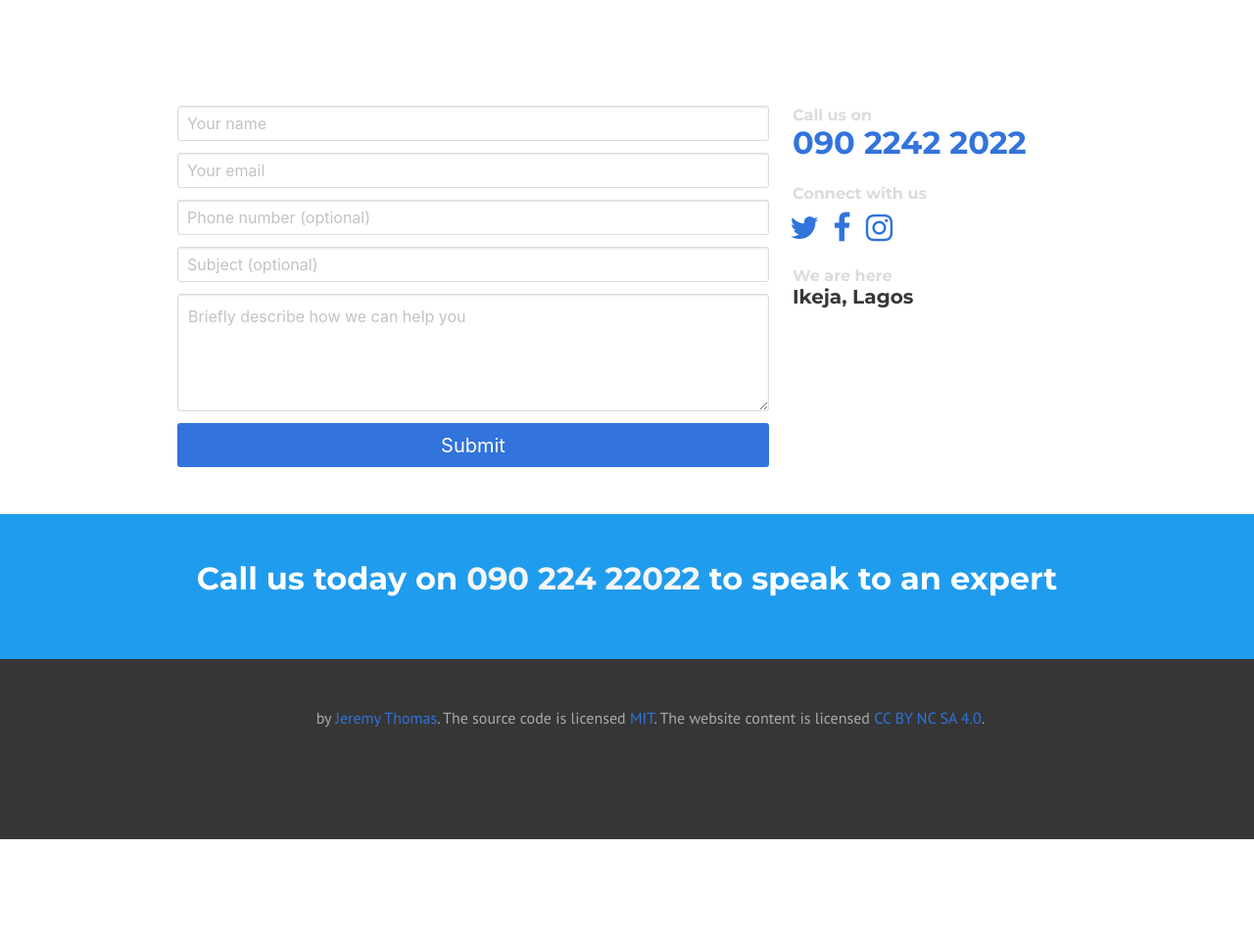
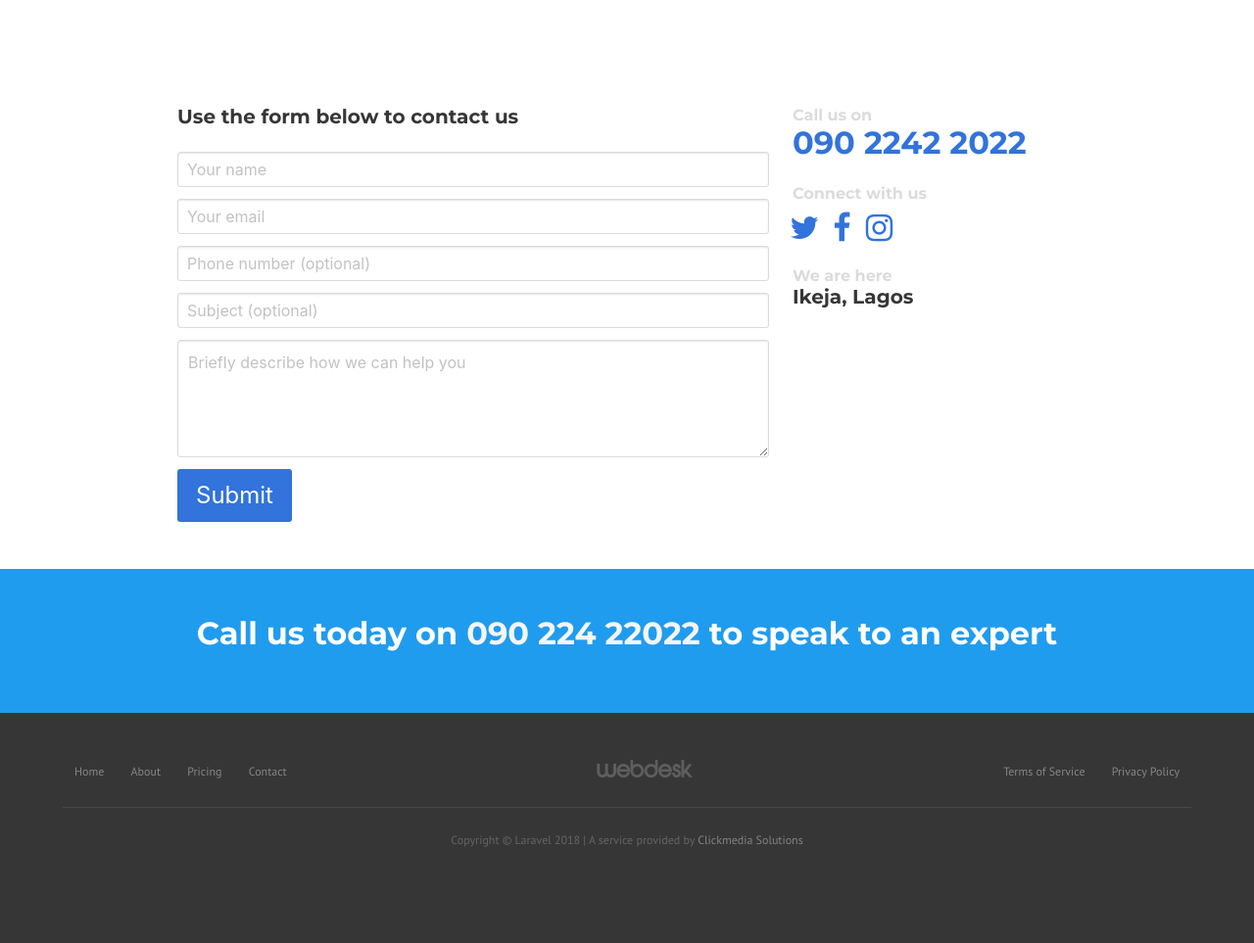
Before and after one commit to kenoalords/webdesk, a Laravel app: page /contact in a window 1280 px wide. Shown: the part 412-1375 px from the top of the page at 98% size. Before the commit the page ends 1269 px from the top, so only its background shows below. Run offline with Laravel 8, Linux system fonts and the light colour scheme; style sheets or scripts are compiled from the project's sources; settings files or empty folders that the repository lacks are supplied; parts of the project's set-up code (start-up, migrations or seed data) failed here and were passed over; some libraries are stand-ins or nearby versions.

Commit message:
Changes to website footer, contact page

```diff
--- a/resources/assets/sass/app.scss
+++ b/resources/assets/sass/app.scss
@@ -291,6 +291,27 @@ aside{
 .footer{
 	background-color: hsl(0, 0%, 21%);
 	color: #aaa;
+	.footer-menu{
+		margin: 0;
+		padding: 0;
+		li{
+			display: inline-block;
+			a{
+				color: rgba(255,255,255,.4);
+				display: block;
+				margin-right: 2em;
+				&:hover{
+					color: rgba(255,255,255,.8);
+				}
+				&:last-of-type{
+					margin-right: 0;
+				}
+			}
+		}
+	}
+	hr{
+		opacity: 0.1;
+	}
 }
 
 .is-grayish{
@@ -299,6 +320,7 @@ aside{
 		color: #aaa !important;
 		&:hover {
 			color: #fff !important;
+			background: none !important;
 		}
 	}
 }
--- a/resources/views/contact/form.blade.php
+++ b/resources/views/contact/form.blade.php
@@ -4,8 +4,6 @@
 
 <div class="hero single-page" id="slider" style="min-height: 420px">
     <div class="red-back" style="top: -250px; right: 0"></div>
-    <!-- <div class="grey-back" style="top: -350px"></div> -->
-    <!-- <div class="blue-back" style="top:-450px"></div> -->
 
     <div class="container" id="slider-content" style="margin-top: 7em">
         <div class="columns">
@@ -28,6 +26,7 @@
 						@include('includes.notification')
 						<form action="/contact" method="post">
 							{{ csrf_field() }}
+							<h3 class="title is-5">Use the form below to contact us</h3>
 							<div class="field">
 								<div class="control">
 									<input type="text" name="fullname" placeholder="Your name" class="input {{ ($errors->has('fullname')) ? 'is-danger' : '' }}">
@@ -65,7 +64,7 @@
 							</div>
 							<div class="field">
 								<div class="control">
-									<button type="submit" class="button is-link is-block is-medium">
+									<button type="submit" class="button is-link is-large">
 										Submit
 									</button>
 								</div>
--- a/resources/views/index.blade.php
+++ b/resources/views/index.blade.php
@@ -130,9 +130,9 @@
                     <h2 class="title is-4 pointing-header"><i class="fa fa-comments"></i> What our customers say</h2>
                     <div class="testimonials">
                         <div>
-                            <p>I created my business around 6 months ago with very little capital but needed a website to help market. I was actually recommended Cloud Web Solutions and from day 1 I've had the most amazing experience. Not only was my website designed to a high standard, I pay a monthly direct debit that has helped in my first year. I also know after 2 years, I can rebrand and keep my costs. Jack has been fantastic, and would recommend all businesses to use this fantastic service. I will also add, all my queries and requests are always dealt with very quickly and extremely professionally.</p>
+                            <p>I find the developers at Webdesk.ng very professional and committed to delivering quality service to their customers.  Their attention to detail and understanding of what the client needs a refreshing change to my past experience with website developers.  I would definitely recommend Webdesk.ng to my friends</p>
                             <h4 class="title is-4 text-is-uppercase">Kolawole Olarewaju</h4>
-                            <h5 class="subtitle">Founder, Komotion Studio</h5>
+                            <h5 class="subtitle">Founder, Komotion Studios</h5>
                         </div>
                     </div>
                 </div>
--- a/resources/views/layouts/app.blade.php
+++ b/resources/views/layouts/app.blade.php
@@ -55,12 +55,30 @@
 
         <footer class="footer">
             <div class="container">
-                <div class="content has-text-centered">
-                    <p>
-                        <strong>Bulma</strong> by <a href="http://jgthms.com">Jeremy Thomas</a>. The source code is licensed
-                        <a href="http://opensource.org/licenses/mit-license.php">MIT</a>. The website content
-                        is licensed <a href="http://creativecommons.org/licenses/by-nc-sa/4.0/">CC BY NC SA 4.0</a>.
-                    </p>
+                <div class="level">
+                    <div class="level-left is-size-7">
+                        <ul class="footer-menu">
+                            <li><a href="/">Home</a></li>
+                            <li><a href="/about">About</a></li>
+                            <li><a href="/pricing">Pricing</a></li>
+                            <li><a href="/contact">Contact</a></li>
+                        </ul>
+                    </div>
+                    <div class="level-item has-text-center">
+                        <a href="/"><img src="{{ asset('images/logo.png') }}" alt="{{ config('app.name') }}" style="width: 100px; height: auto; opacity: .2"></a>
+                    </div>
+                    <div class="level-right is-size-7">
+                        <ul class="footer-menu has-text-right">
+                            <li><a href="/">Terms of Service</a></li>
+                            <li><a href="/about">Privacy Policy</a></li>
+                        </ul>
+                    </div>
+                </div>
+                <hr>
+                <div class="level">
+                    <div class="level-item has-text-centered">
+                        <span class="is-size-7" style="opacity: .4">Copyright &copy; {{ config('app.name') }}  2018 | A service provided by <a href="http://clickmedia.com.ng" class="has-text-white-ter">Clickmedia Solutions</a></span>
+                    </div>
                 </div>
             </div>
         </footer>
```
Also changed, not shown: app/Model/Review.php (added, +15 -0 lines), database/seeds/ReviewDataSeeder.php (added, +30 -0 lines), resources/views/about.blade.php (+8 -5 lines), database/migrations/2018_01_14_230820_create_reviews_table.php (added), public/css/app.css.
